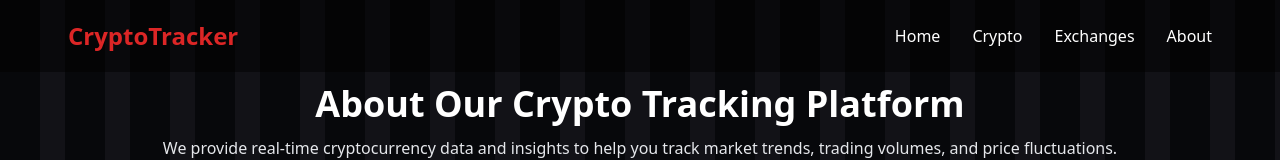
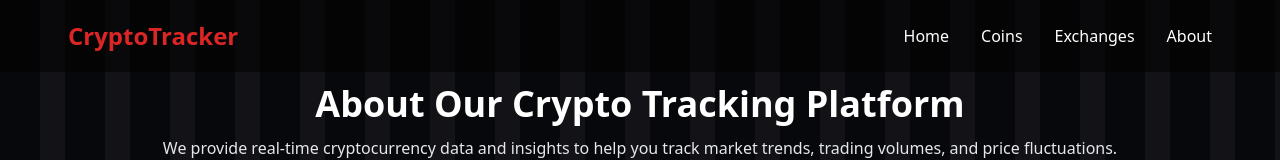
Before and after one commit to khachatryanhovhannes/crypto-website, a Next.js app: page /about in a window 1280 px wide. Shown: the top 160 px of the page. Built offline with nearby package versions, Linux system fonts and the light colour scheme; no server answers.

Commit message:
bugfix: Change crypto to coin in navbar

```diff
--- a/components/global/header/index.tsx
+++ b/components/global/header/index.tsx
@@ -19,8 +19,8 @@ export default function Header() {
           <Link href="/" className="hover:text-red-500">
             Home
           </Link>
-          <Link href="/crypto" className="hover:text-red-500">
-            Crypto
+          <Link href="/coins" className="hover:text-red-500">
+            Coins
           </Link>
           <Link href="/exchanges" className="hover:text-red-500">
             Exchanges
```
